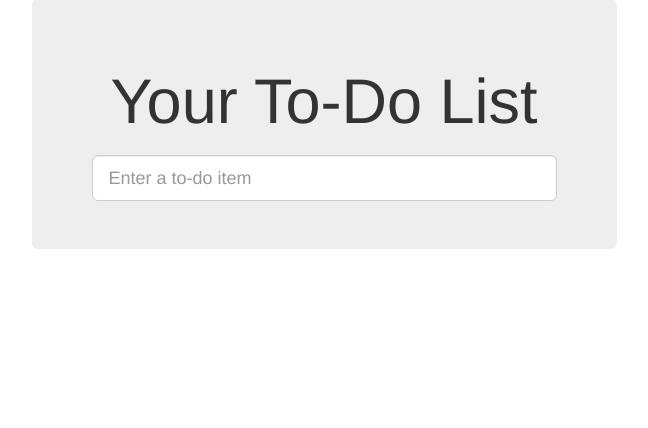
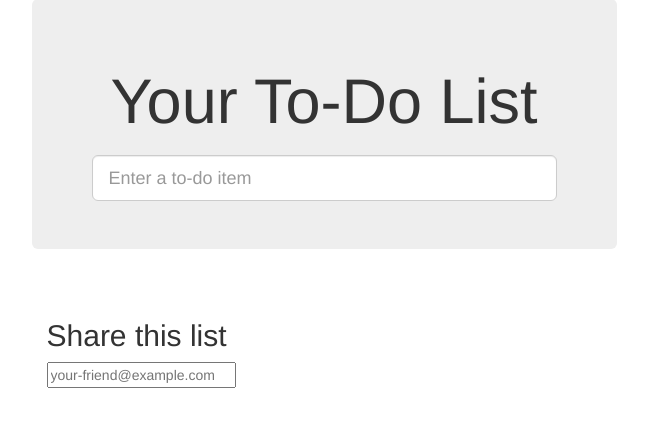
Before and after one commit to sjsakib/superlists, a Django app: template lists/templates/list.html in a window 1280 px wide. Shown: the part 73-501 px from the top of the page, without its empty margins (316-964 px from the left). Run offline with Django 3.2, Linux system fonts and the light colour scheme; the template is opened without the code that fills it: values that come from a table or form of the project are taken from there, others are empty; some libraries are stand-ins or nearby versions.

Commit message:
form and placeholder view for share_list

```diff
--- a/lists/templates/list.html
+++ b/lists/templates/list.html
@@ -15,3 +15,11 @@
     {% endfor %}
   </table>
 {% endblock table %}
+
+{% block extra_content %}
+  <h2>Share this list</h2>
+  <form method="post" action="{% url 'share_list' list.id %}">
+    <input type="email" name="sharee" placeholder="your-friend@example.com">
+    {% csrf_token %}
+  </form>
+{% endblock %}
--- a/lists/urls.py
+++ b/lists/urls.py
@@ -4,5 +4,6 @@ from lists import views
 urlpatterns = [
     url(r'^new$', views.new_list, name='new_list'),
     url(r'^(\d+)/$', views.view_list, name='view_list'),
+    url(r'^(\d+)/share$', views.share_list, name='share_list'),
     url(r'^users/(.+)/$', views.my_lists, name='my_lists'),
 ]
```
Also changed, not shown: lists/tests/test_views.py (+10 -1 lines), lists/views.py (+6 -1 lines).
